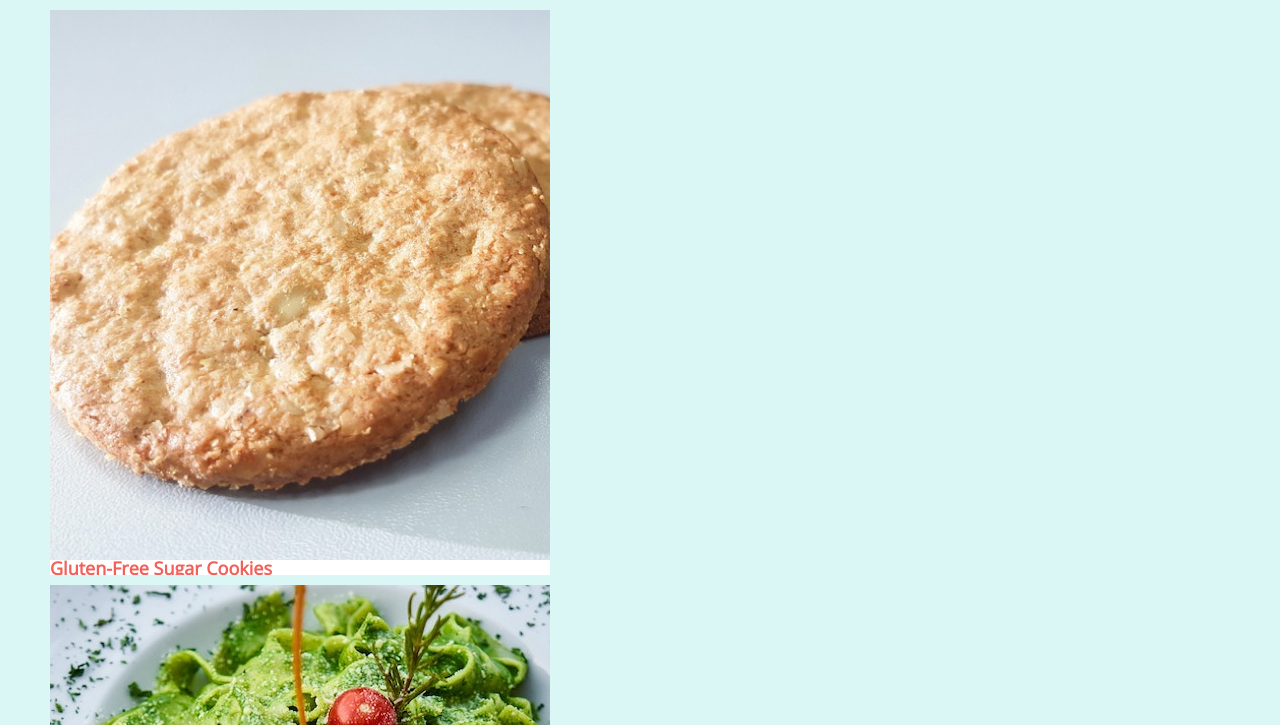
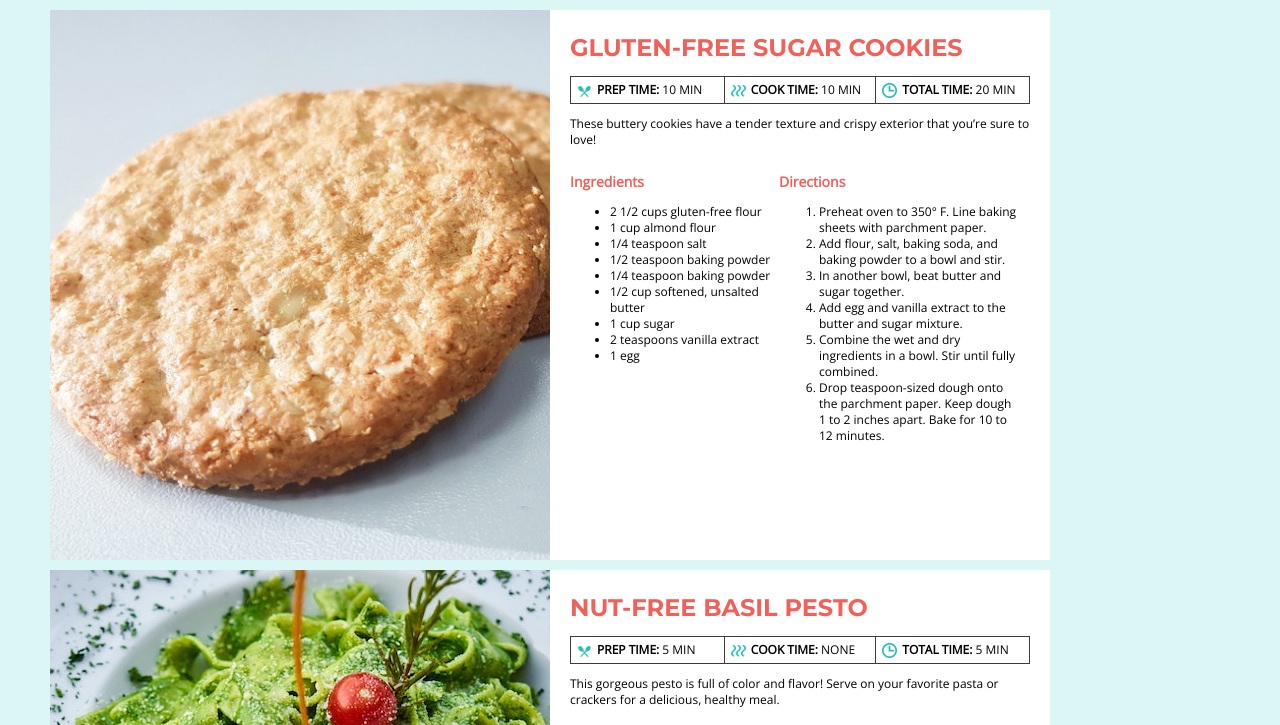
Before and after one commit to codebydrich/recipe-project, a plain HTML site: page index.html in a window 1280 px wide. Shown: the part 53-778 px from the top of the page. Drawn offline with nearby package versions, Linux system fonts and the light colour scheme.

Commit message:
Divided instructions into two rows (Ingredients & Directions)

```diff
--- a/css/style.css
+++ b/css/style.css
@@ -49,6 +49,8 @@ main {
 
 
 .recipe {
+    float: left;
+    padding: 20px;
     width: 500px;
     height: 550px;
     background-color: white;
@@ -70,3 +72,63 @@ main {
 .image {
     background-size: cover;
 }
+
+.recipe h2 {
+    font-family: 'Montserrat';
+    font-size: 24px;
+    font-weight: bold;
+    text-transform: uppercase;
+    margin: 10px 0px 20px 0px;
+}
+
+.card .time {
+    margin-bottom: 1px;
+    border: 1px solid #3B3B3B;
+    overflow: hidden;
+}
+
+/*** Time Styles ***/
+.time .prep, .time .cook, .time .total {
+    float: left;
+    padding-left: 6px;
+    width: 33.3333%;
+    box-sizing: border-box;
+}
+
+.time .cook {
+    border-left: 1px solid #3B3B3B;
+    border-right: 1px solid #3B3B3B;
+}
+
+.time img {
+    width: 15px;
+    height: auto;
+    margin-right: 5px;
+    vertical-align: middle;
+}
+
+.time strong {
+    text-transform: uppercase;
+}
+
+.time p {
+    text-transform: uppercase;
+    display: inline-block;
+    margin: 5px 0px;
+}
+
+/****** Column Styles ******/
+.columns {
+    overflow: auto;
+}
+
+.columns .directions {
+    float: left;
+    width: 240px;
+}
+
+.columns .ingredients {
+    float: left;
+    width: 205px;
+    margin-right: 4px;
+}
```
